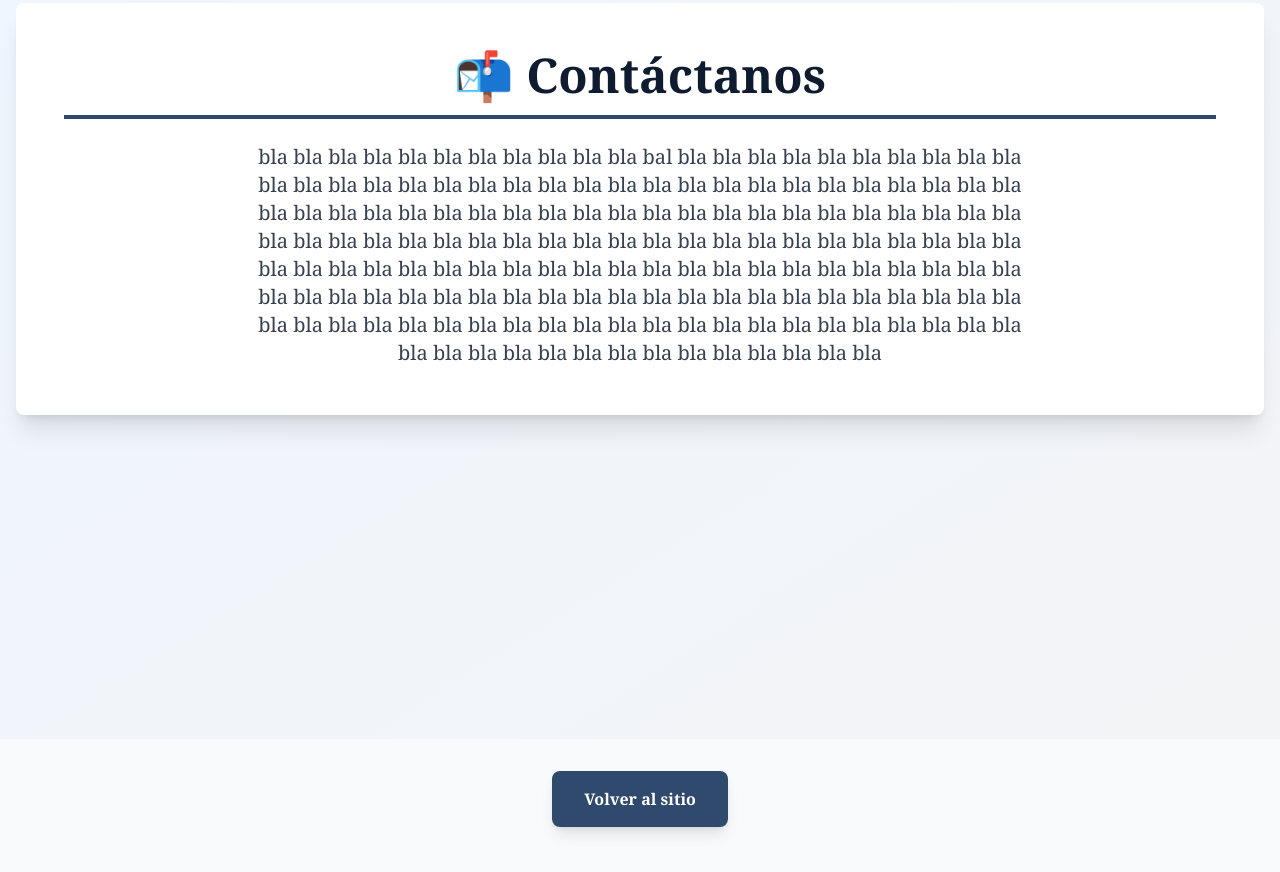
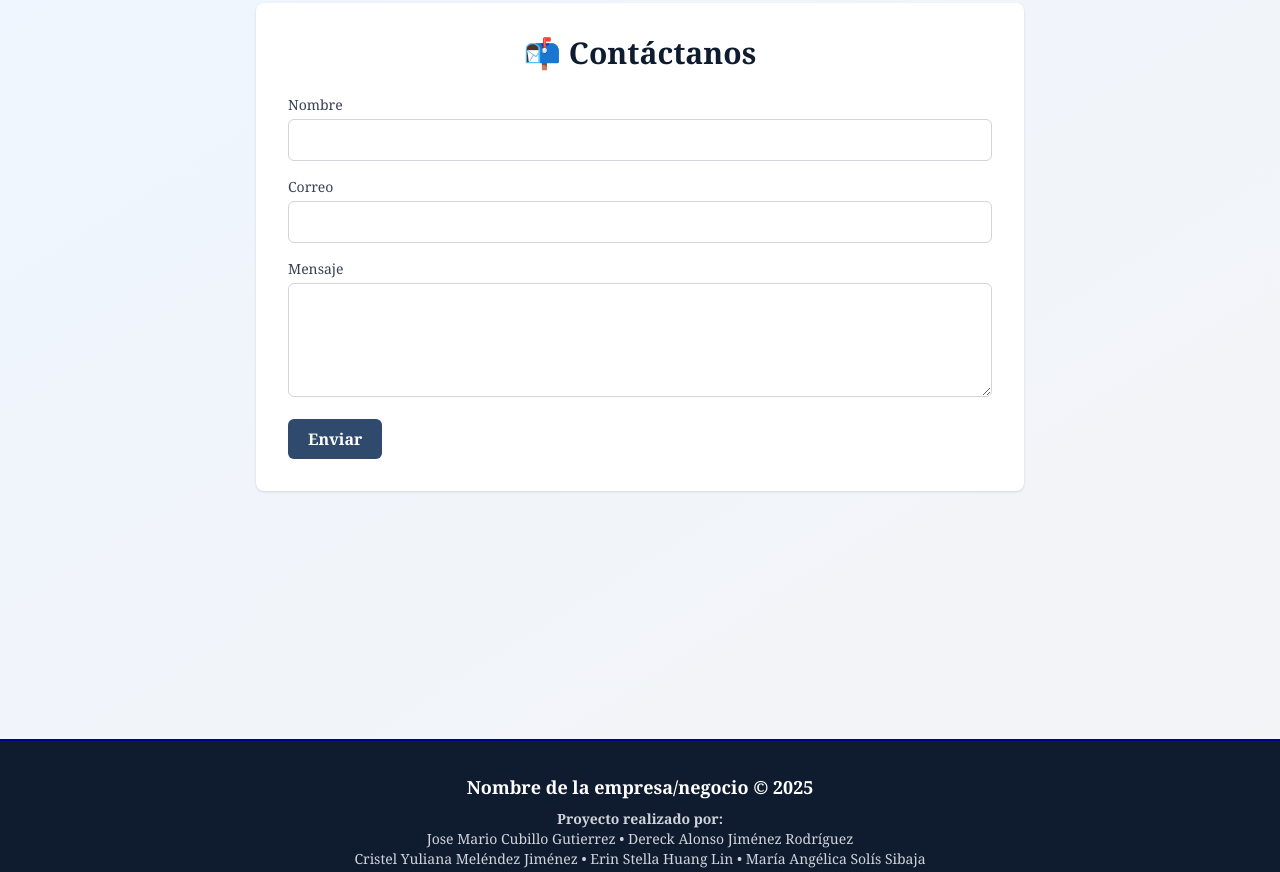
Before and after one commit to Angelica-Solis/sitioWeb_Tailwind, a plain HTML site: page demo.html in a window 1280 px wide. Shown: the part 2621-3493 px from the top of the page. Drawn offline with nearby package versions, Linux system fonts and the light colour scheme.

Commit message:
formulario de conntacto funcional

```diff
--- a/demo.html
+++ b/demo.html
@@ -142,24 +142,36 @@
                 </div>
             </div>
         </section>
-        <!-- SECCIÓN 4: FORMULARIO DE CONTACTO FUNCIONAL Crsytel-->
-        <section id="contacto" class="scroll-mt-40  min-h-screen bg-gradient-to-br from-blue-50 to-gray-100 py-16 px-4">
-            <div class="max-w-7xl mx-auto">
-                <div class="bg-white rounded-lg shadow-xl p-8 md:p-12">
-                    <h2 class="text-3xl md:text-5xl font-bold text-primary-dark text-center mb-6 border-b-4 border-primary-blue pb-4">
-                        📬 Contáctanos
-                    </h2>
-                    <p class="text-lg md:text-xl text-gray-700 text-center max-w-3xl mx-auto leading-relaxed">
-                        bla bla bla bla bla bla bla bla bla bla bla bal bla bla bla bla bla bla bla bla bla bla bla bla bla bla bla bla bla bla bla bla bla bla bla bla bla bla bla bla bla bla bla bla bla bla bla bla bla bla bla bla bla bla bla bla bla bla bla bla bla bla bla bla bla bla bla bla bla bla bla bla bla bla bla bla bla bla bla bla bla bla bla bla bla bla bla bla bla bla bla bla bla bla bla bla bla bla bla bla bla bla bla bla bla bla bla bla bla bla bla bla bla bla bla bla bla bla bla bla bla bla bla bla bla bla bla bla bla bla bla bla bla bla bla bla bla bla bla bla bla bla bla bla bla bla bla bla bla bla bla bla bla bla bla bla bla bla bla bla bla bla bla bla bla bla bla bla
-                    </p>
+        <!-- SECCIÓN 4: FORMULARIO DE CONTACTO FUNCIONAL Cristel-->
+
+    <section id="contacto" class="scroll-mt-40 min-h-screen bg-gradient-to-br from-blue-50 to-gray-100 py-16 px-4">
+        <div class="max-w-3xl mx-auto bg-white rounded-lg shadow p-8">
+            <h2 class="text-3xl font-bold text-primary-dark text-center mb-6">📬 Contáctanos</h2>
+            <form id="formContacto" class="space-y-4">
+                <div>
+                    <label for="nombre" class="block text-sm font-medium text-gray-700 mb-1">Nombre</label>
+                    <input id="nombre" name="nombre" type="text" required
+                        class="w-full border border-gray-300 rounded-md px-3 py-2 focus:outline-none focus:ring-2 focus:ring-primary-blue">
                 </div>
-            </div>
-        </section>
-        <div class="mt-8 mb-16 flex justify-center">
-            <a href="index.html" class="bg-primary-blue text-white font-bold px-8 py-4 rounded-lg hover:bg-primary-dark transition-all duration-300 shadow-lg hover:shadow-xl transform hover:-translate-y-1">
-                Volver al sitio
-            </a>
+                <div>
+                    <label for="correo" class="block text-sm font-medium text-gray-700 mb-1">Correo</label>
+                    <input id="correo" name="correo" type="email" required
+                        class="w-full border border-gray-300 rounded-md px-3 py-2 focus:outline-none focus:ring-2 focus:ring-primary-blue">
+                </div>
+                <div>
+                    <label for="mensaje" class="block text-sm font-medium text-gray-700 mb-1">Mensaje</label>
+                    <textarea id="mensaje" name="mensaje" rows="4" required
+                        class="w-full border border-gray-300 rounded-md px-3 py-2 focus:outline-none focus:ring-2 focus:ring-primary-blue"></textarea>
+                </div>
+                <button type="submit"
+                    class="bg-primary-blue text-white px-5 py-2 rounded-md font-semibold hover:bg-primary-dark transition">
+                    Enviar
+                </button>
+                <p id="msgExito" class="hidden text-green-600 text-sm mt-2">✅ Mensaje enviado.</p>
+            </form>
         </div>
+    </section>
+
     </main>
 
     <!-- ========== FOOTER O PIE DE PÁGINA ========== -->
@@ -174,5 +186,19 @@
                 <p class="text-xs text-gray-400">ISW-512 Diseño de Aplicaciones Web • Tema 5: Tailwind CSS</p>
             </div>
         </footer>
+
+<!-- == JS para formulario(cris)==== -->
+        <script>
+            const form = document.getElementById('formContacto');
+            const msg = document.getElementById('msgExito');
+
+            form.addEventListener('submit', function (e) {
+                e.preventDefault();
+                msg.classList.remove('hidden');
+                form.reset();
+            });
+        </script>
+
+
     </body>
 </html>
```
